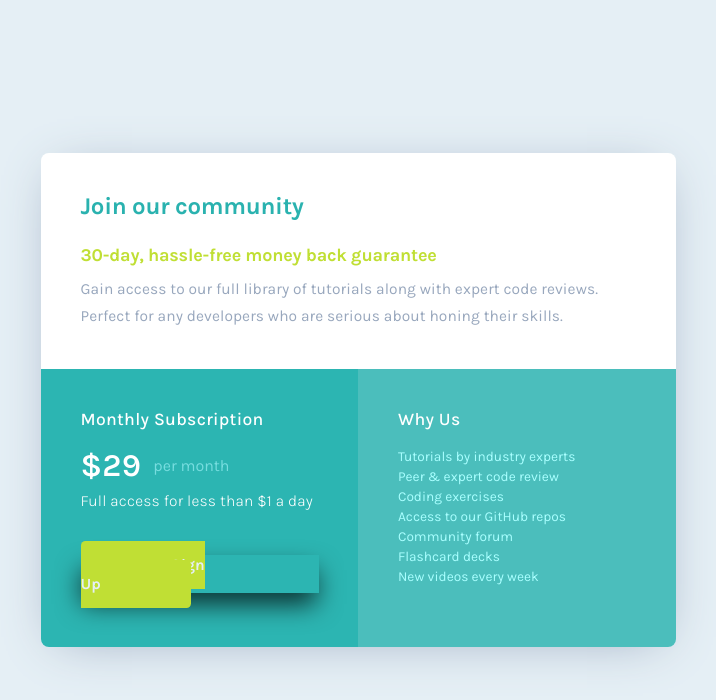
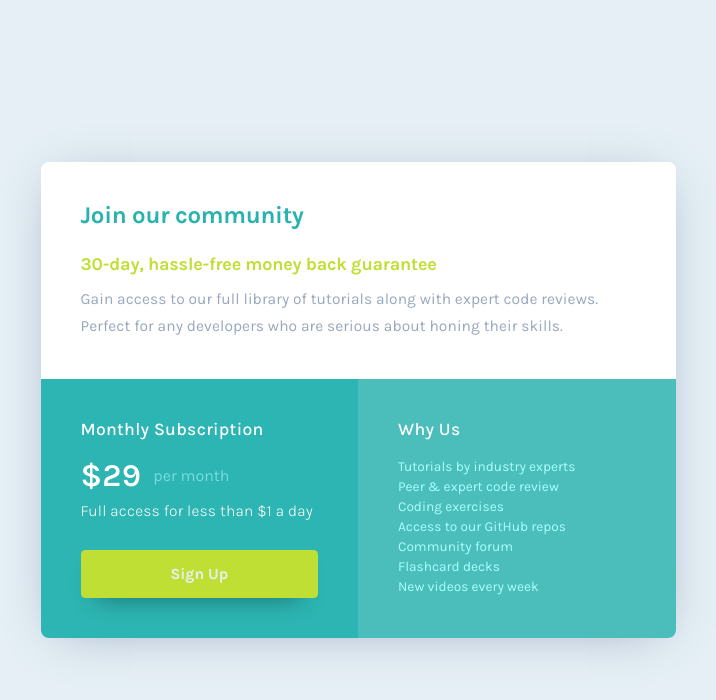
Before and after one commit to Lshiroc/frontend-mentor, a plain HTML site: page Single-Price-Grid-Component-Master/index.html in a window 1280 px wide. Shown: the whole page, without its empty margins (282-998 px from the left). Drawn offline with Linux system fonts and the light colour scheme.

Commit message:
Update style.css

```diff
--- a/Single-Price-Grid-Component-Master/css/style.css
+++ b/Single-Price-Grid-Component-Master/css/style.css
@@ -79,7 +79,7 @@ main {
     grid-row: 2 / 3;
     background-color: var(--sub-bg);
     color: white;
-    padding: 40px 0px 54px 40px;
+    padding: 40px 40px 40px 40px;
 }
 
 .subscription-title {
@@ -111,22 +111,30 @@ main {
 .sub-feature {
     font-size: 15.6px;
     font-weight: 300;
-    margin-bottom: 45px;
+    margin-bottom: 30px;
     letter-spacing: 0.2px;
 }
 
 .signup {
-    max-width: 238.7px;
-    box-shadow: -1px 13px 26px -2px rgba(0,0,0,0.75);
+    width: 100%;
+    box-shadow: -1px 13px 26px -18px rgba(0,0,0,0.75);
 }
 
 .sign-btn {
+    display: block;
+    width: 100%;
     font-size: 15.5px;
     font-weight: 700;
     color: var(--lightGray);
     background-color: var(--brightYellow);
     border-radius: 4.5px;
-    padding: 15px 90.5px;
+    padding: 15px 0;
+    text-align: center;
+    transition: .3s;
+}
+
+.sign-btn:hover {
+    background-color: rgb(204, 235, 70);
 }
 
 .whyus {
```
